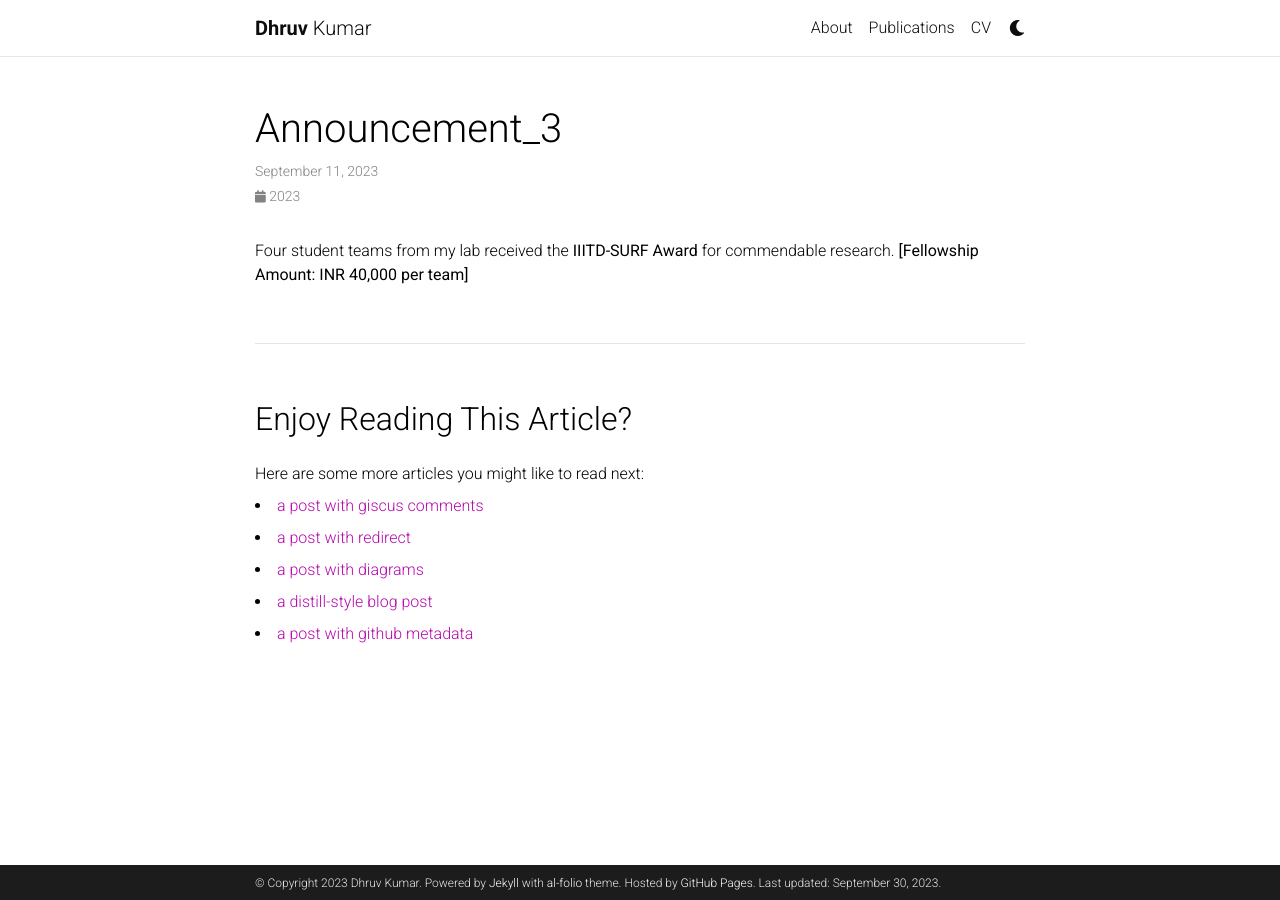
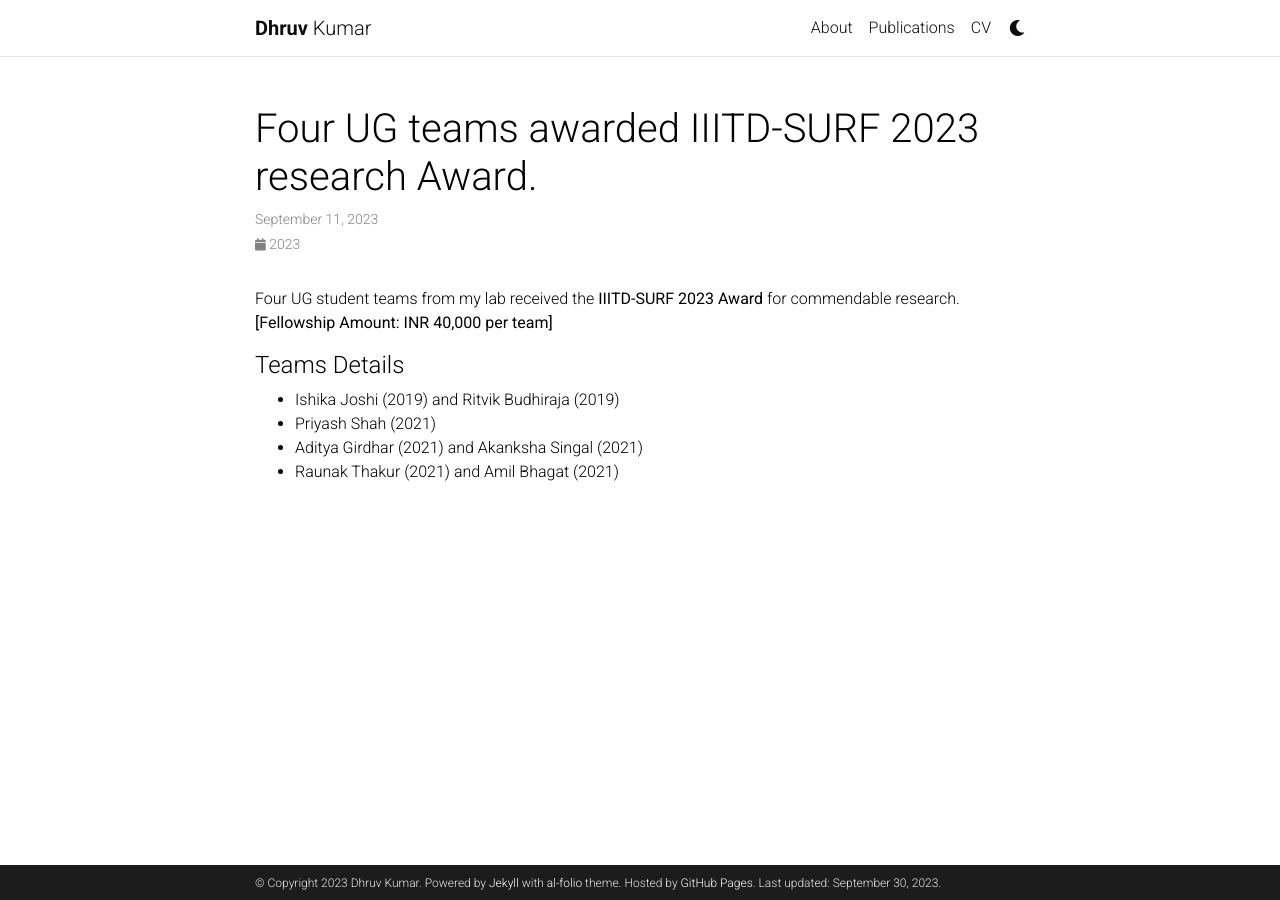
Before and after one commit to kudhru/kudhru.github.io, a Jekyll site: the page built from _news/announcement_3.md, in a window 1280 px wide. Built offline with Jekyll 4.4.1, drawn with Linux system fonts in a browser that asks for light colours; full-size pictures stand in for the smaller copies a plugin makes; comment, search, counter and statistics services are not loaded; a style sheet for code colours, icons or effects is not loaded.

Commit message:
more fixes

```diff
--- a/_news/announcement_3.md
+++ b/_news/announcement_3.md
@@ -1,7 +1,17 @@
 ---
 layout: post
 date: 2023-09-11 18:00:00-0400
-inline: true
+title: Four UG teams awarded IIITD-SURF 2023 research Award.
+inline: false
+related_posts: false
 ---
 
-Four student teams from my lab received the <b>IIITD-SURF Award</b> for commendable research. <b>[Fellowship Amount: INR 40,000 per team]</b>
+Four UG student teams from my lab received the <b>IIITD-SURF 2023 Award</b> for commendable research. <b>[Fellowship Amount: INR 40,000 per team]</b>
+
+#### Teams Details
+<ul>
+    <li>Ishika Joshi (2019) and Ritvik Budhiraja (2019)</li>
+    <li>Priyash Shah (2021)</li>
+    <li>Aditya Girdhar (2021) and Akanksha Singal (2021)</li>
+    <li>Raunak Thakur (2021) and Amil Bhagat (2021)</li>
+</ul>
```
Also changed, not shown: _layouts/about.html (+6 -3 lines), _news/announcement_6.md (added, +17 -0 lines).
